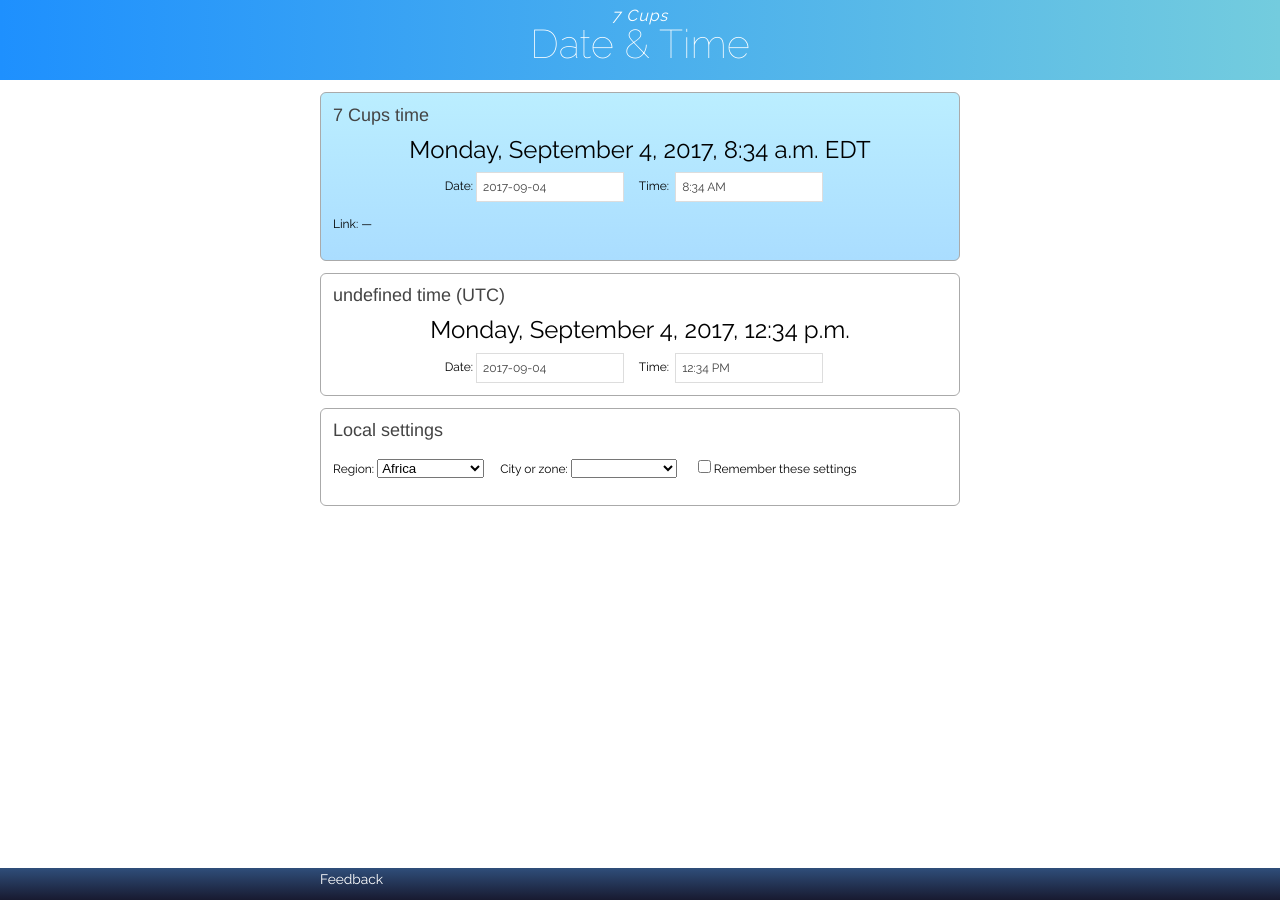
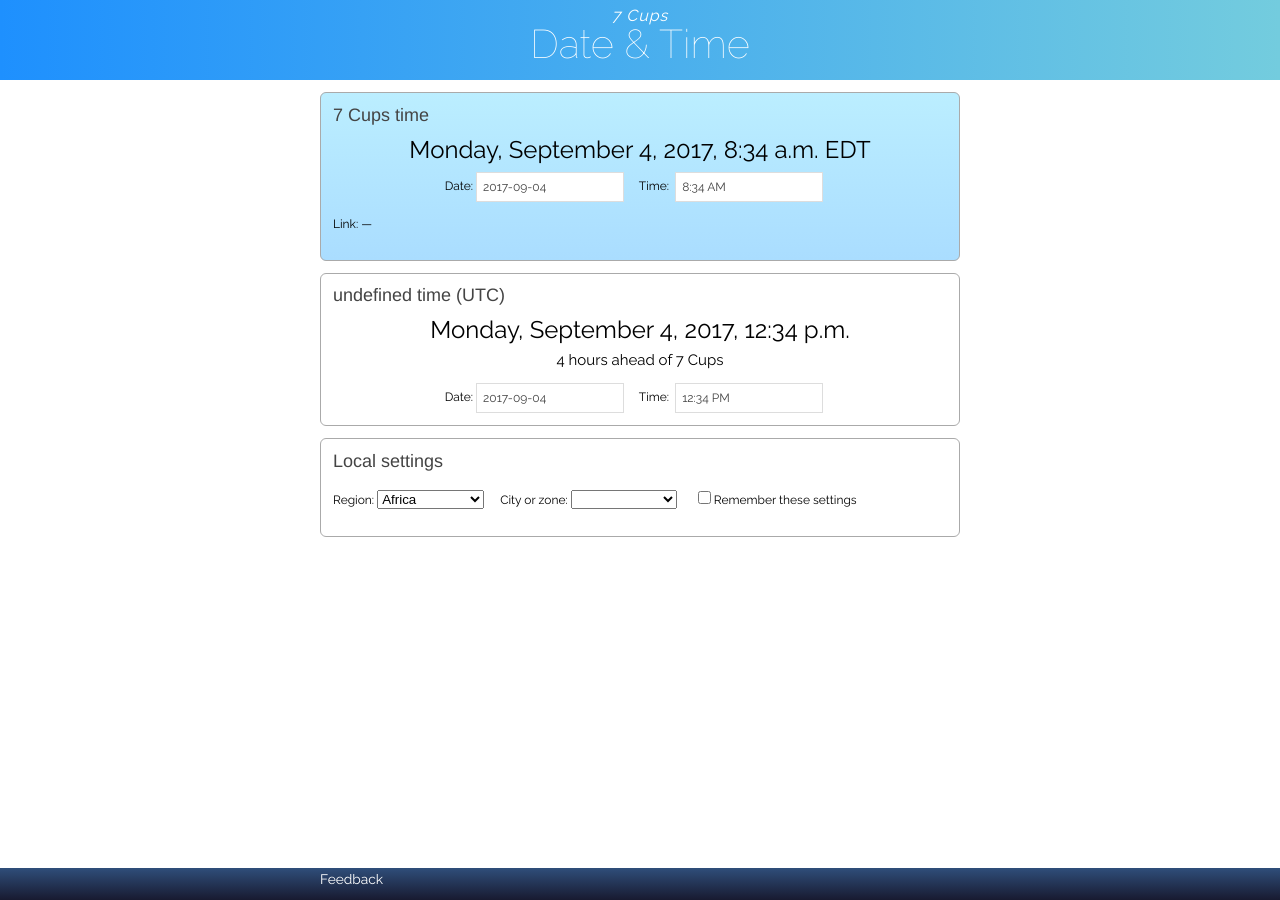
Before and after one commit to RarelyCharlie/rarelycharlie.github.io, a Jekyll site: the page built from 7cupstime.md, in a window 1280 px wide. Built offline with Jekyll 4.4.1, drawn with Linux system fonts in a browser that asks for light colours; part of the change alters nothing that is shown.

Commit message:
show difference

```diff
--- a/_layouts/datetime.html
+++ b/_layouts/datetime.html
@@ -46,6 +46,7 @@ body {font-family: Raleway, sans-serif; font-size: 12px; line-height: 130%;
 .panel {border: 1px solid #aaa; padding: 0 1em 1em 1em; border-radius: 6px; margin: 1em 0 1em 0;}
 h3 {margin-top: 1ex;}
 .blue {background: #adf linear-gradient(#bef, #adf);}
+#difference {text-align: center; font-size: 125%;}
 
 .datetime {text-align: center; font-size: 200%;}
 .input {text-align: center;}
@@ -81,12 +82,16 @@ init = function () {
 	$('#datetimehere').text(ampm(m.format(formatlocal)))
 	$('#datelocal')[0].value = m.format('YYYY-MM-DD')
 	$('#timelocal')[0].value = m.format('h:mm A')
+	var off1 = m.format('Z')
 
 	var m7 = m.tz('America/New_York')
 	moment.locale('en')
 	$('#datetime7cups').text(ampm(m7.format(format7cups)))
 	$('#date7cups')[0].value = m7.format('YYYY-MM-DD')
 	$('#time7cups')[0].value = m7.format('h:mm A')
+	var off0 = m7.format('Z')
+
+	setdifference(off0, off1)
 
 	// remembered settings...
 	var region, city, dt = JSON.parse(localStorage.getItem('datetime'))
@@ -153,13 +158,25 @@ setlocal = function () { // set local time from 7 cups...
 	var city = $('#city')[0].value, region = $('#region')[0].value
 	var m7 = moment.tz(d, 'YYYY-MM-DD HH:mm A', 'America/New_York')
 	$('#datetime7cups').text(ampm(m7.format('LLLL z')))
+	var off0 = m7.format('Z')
 
 	var m = m7.tz(region + '/' + city)
 	$('#datetimehere').text(ampm(m.format(formatlocal)))
+	var off1 = m.format('Z')
+
 	$('#datelocal')[0].value = m.format('YYYY-MM-DD')
 	$('#timelocal')[0].value = m.format('h:mm A')
 	$('#here').text(city + ' time (' + region + ')')
 	setlink()
+	setdifference(off0, off1)
+	}
+
+setdifference = function (off0, off1) {
+	var diff = parseInt(off1) + parseInt(off1.substr(-2)) / 30 - parseInt(off0) - parseInt(off0.substr(-2)) / 30
+	if (diff == 0) diff = 'No difference from 7 Cups'
+	else if (diff > 0) diff = diff + ' hours ahead of 7 Cups'
+	else diff = Math.abs(diff) + ' hours behind 7 Cups'
+	$('#difference').text(diff)
 	}
 
 set7cups = function () { // set 7 cups time from local...
@@ -213,6 +230,7 @@ Time: &nbsp;<input id="time7cups" type="text" data-uk-timepicker="{format:'12h'}
 <div class="panel">
 <h3><span id="here"></span></h3>
 <p id="datetimehere" class="datetime"></p>
+<p id="difference"></p>
 <form class="uk-form">
 <p class="input">Date:&nbsp;<input id="datelocal" type="text" data-uk-datepicker="{format:'YYYY-MM-DD'}" onchange="set7cups()">
 Time: &nbsp;<input id="timelocal" type="text" data-uk-timepicker="{format:'12h'}" onchange="set7cups()"></p>
```
